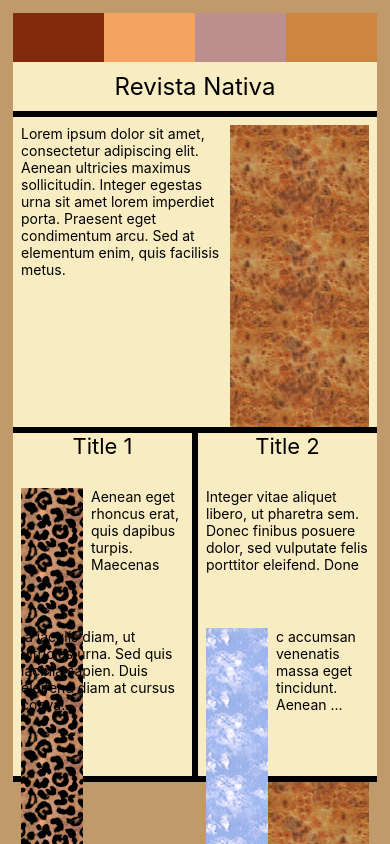
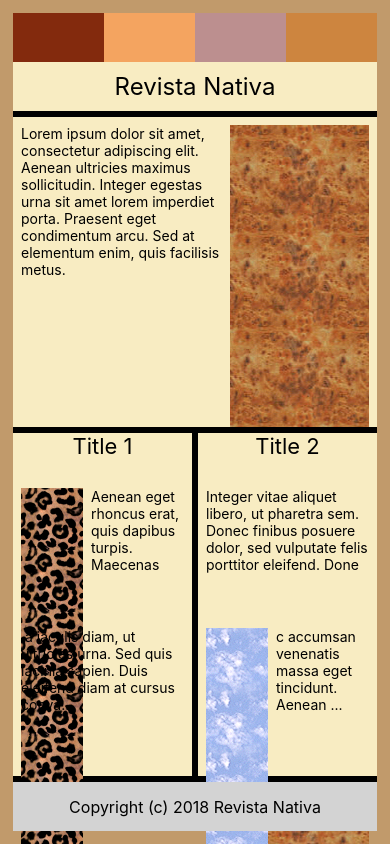
Before and after one commit to bognarjunior/RevistaNativa, a React Native app: screen / in a window 390 px wide. Shown: the top 844 px of the page. Built offline with nearby package versions, Linux system fonts and the light colour scheme.

Commit message:
commit Ajuste
Ajustando o layout

```diff
--- a/App.js
+++ b/App.js
@@ -78,8 +78,8 @@ export default class App extends Component {
           </View>
 
         </View>
-        <View style={{ flex: 1 }}>
-
+        <View style={styles.footerContainer}>
+          <Text style={{ fontSize: 16}}>Copyright (c) 2018 Revista Nativa</Text>
         </View>
       </View>
     );
@@ -112,4 +112,10 @@ const styles = StyleSheet.create({
     borderBottomWidth: 6,
     borderTopWidth: 6
   },
+  footerContainer:{
+    flex: 1,
+    backgroundColor:'#d3d3d3',
+    justifyContent: 'center',
+    alignItems: 'center'
+  },
 });
```
Also changed, not shown: 1 other file (tests, documents, lock files or other folders).
